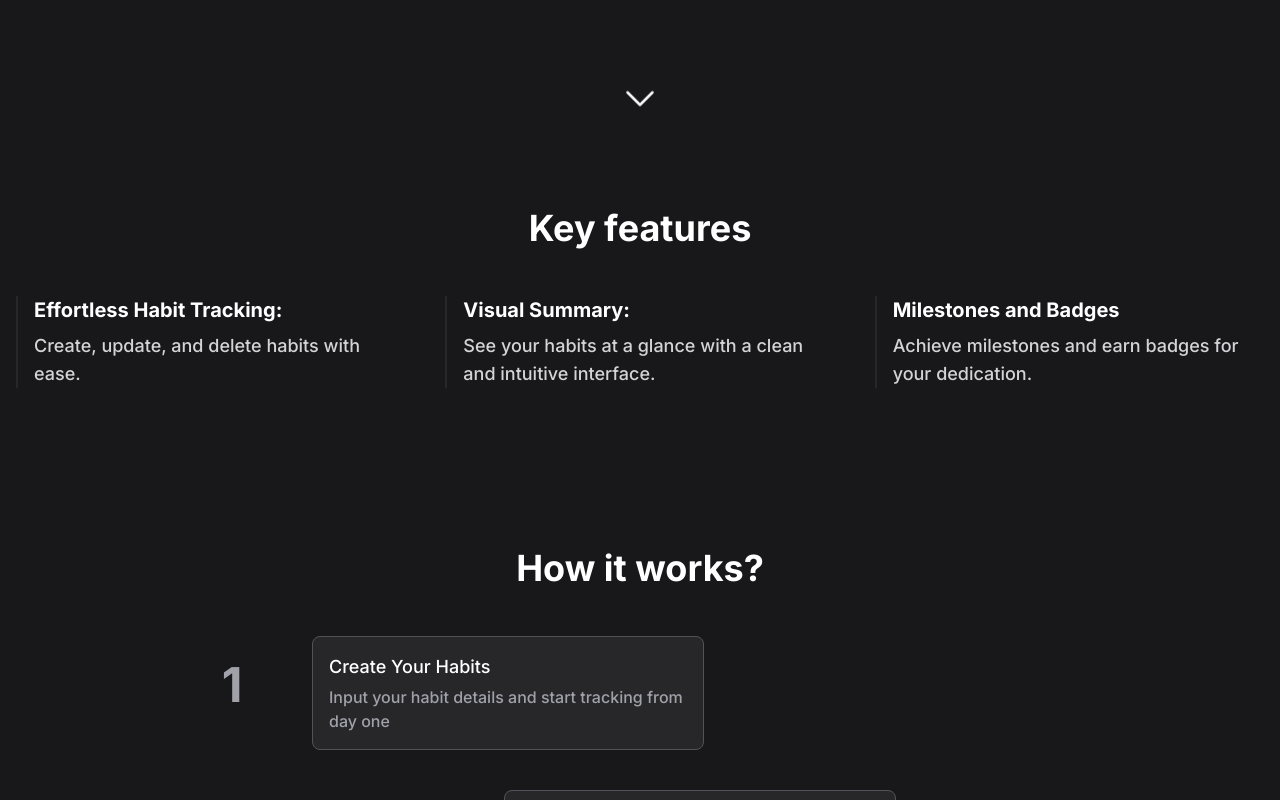
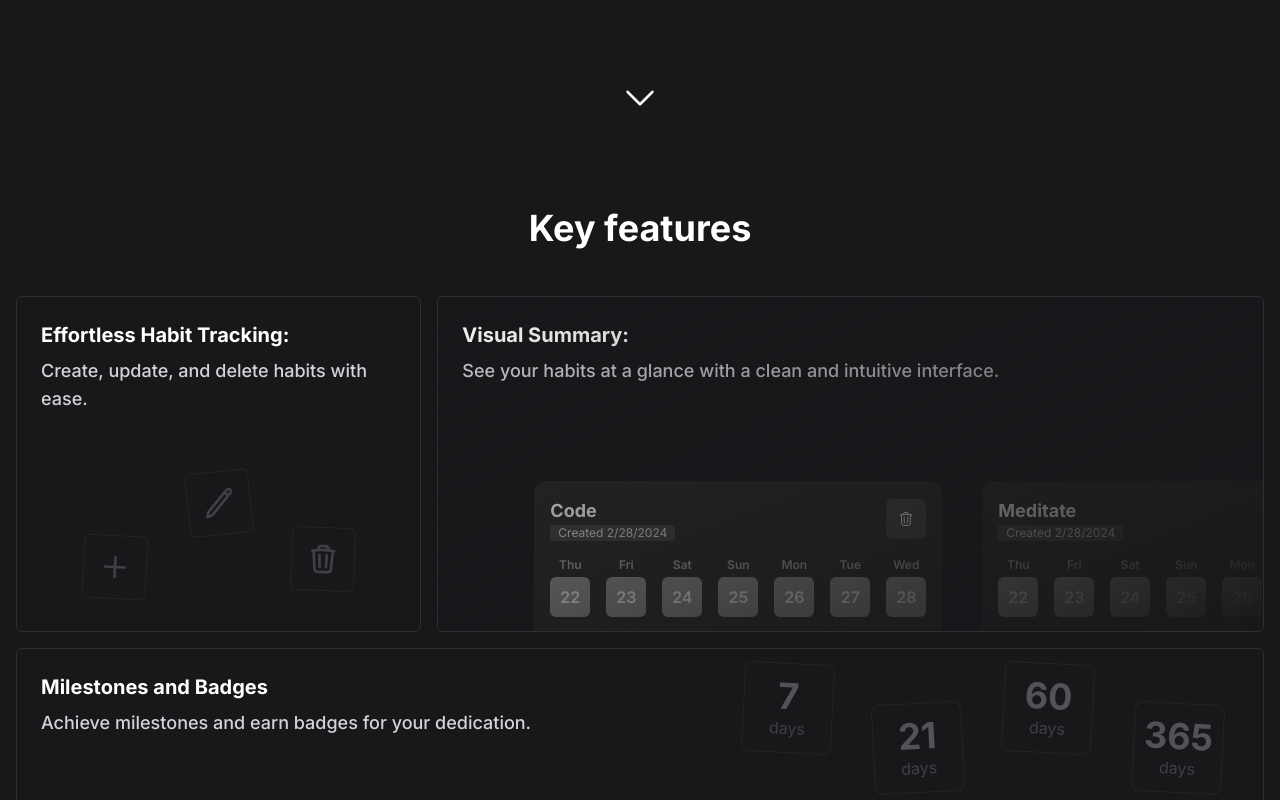
Before and after one commit to GuidoCarda/doguihabits, a React (Vite) app: page / in a window 1280 px wide. Shown: the part 600-1400 px from the top of the page. Built offline with nearby package versions, Linux system fonts and the light colour scheme; no server answers.

Commit message:
add bento grid on landing page to showcase main features

```diff
--- a/src/pages/Landing.jsx
+++ b/src/pages/Landing.jsx
@@ -1,8 +1,19 @@
-import { ChevronDownIcon, HeartIcon } from "@heroicons/react/24/outline";
-import { cn } from "../utils";
+import {
+  CheckBadgeIcon,
+  ChevronDownIcon,
+  FireIcon,
+  HeartIcon,
+  PencilIcon,
+  PlusIcon,
+  TrashIcon,
+} from "@heroicons/react/24/outline";
+import { cn, getPast7Days, getWeekDayString, nextState } from "../utils";
 import { Link } from "react-router-dom";
 import { useAuth } from "../context/AuthContext";
 import { motion } from "framer-motion";
+import { IconButton } from "../components/Buttons";
+import { useState } from "react";
+import { ENTRY_STATE } from "../constants";
 
 const Landing = () => {
   return (
@@ -108,39 +119,247 @@ const Hero = () => {
 
 const Features = () => {
   return (
-    <section id="features" className="py-10 md:py-20">
-      <h2 className="text-4xl font-bold text-white  text-center mb-12">
+    <>
+      <h2 className="text-4xl font-bold text-white mt-20  text-center mb-12">
         Key features
       </h2>
-      <div className="grid md:grid-cols-2 lg:grid-cols-3 gap-10">
-        <div className="border-l-2 border-zinc-800 pl-4">
+      <section className="grid grid-cols-1 md:grid-cols-2 lg:grid-cols-3 gap-4 grid-rows-3 mb-20">
+        {/* Feature card 1 */}
+        <div className="relative group md:row-span-2 w-full h-80 md:h-full p-6 hover:border-white/20 transition-colors duration-200 border border-white/10  rounded-md ">
           <h3 className="text-white text-xl font-bold mb-2">
             Effortless Habit Tracking:{" "}
           </h3>
           <p className="text-zinc-300 text-lg font-medium">
             Create, update, and delete habits with ease.
           </p>
+
+          <div className="absolute bottom-20  border-white/5 w-[calc(100%-_3rem)] flex items-start justify-center gap-10 px-4 ">
+            <div className="border bg-zinc-900 border-white/5 rounded z-10 py-1 px-2 absolute flex gap-4 justify-center group-hover:-translate-y-12 group-hover:opacity-100 opacity-0  transition-all duration-300 delay-200 ">
+              <span className="text-sm block text-transparent group-hover:text-zinc-500 transition-colors select-none ">
+                Coding
+              </span>
+              <span className="text-sm block  text-transparent group-hover:text-zinc-500 transition-colors select-none ">
+                Reading
+              </span>
+              <span className="text-sm block text-transparent group-hover:text-zinc-500 transition-colors select-none ">
+                Studying
+              </span>
+              <span className="text-sm block  text-transparent group-hover:text-zinc-500 transition-colors select-none ">
+                Meditating
+              </span>
+            </div>
+
+            <span className="group/action grid translate-y-12 rotate-3 group-hover:rotate-0 group-hover:translate-y-0 place-content-center group-hover:text-zinc-100 hover:border-emerald-500/50 group-hover:bg-zinc-800 transition-all duration-500 text-zinc-700 border border-white/5  rounded-md h-16 w-16">
+              <span className="absolute w-px h-6 -z-10 -top-6 opacity-0 place-self-center bg-emerald-500/50 transition-colors delay-200 group-hover/action:opacity-100" />
+              <PlusIcon className="h-8 w-8" strokeWidth={2} />
+            </span>
+            <span className="group/action grid -translate-y-4 -rotate-6 group-hover:rotate-0 group-hover:translate-y-0 place-content-center group-hover:text-zinc-100 hover:border-emerald-500/50 group-hover:bg-zinc-800 transition-all duration-500 text-zinc-700 border border-white/5  rounded-md h-16 w-16">
+              <span className="absolute w-px h-6 -z-10 -top-6 opacity-0 place-self-center bg-emerald-500/50 transition-colors delay-200 group-hover/action:opacity-100" />
+              <PencilIcon className="h-8 w-8" strokeWidth={2} />
+            </span>
+            <span className="group/action grid translate-y-10 rotate-2 group-hover:rotate-0 group-hover:translate-y-0 place-content-center group-hover:text-zinc-100  hover:border-emerald-500/50  group-hover:bg-zinc-800 transition-all duration-500 text-zinc-700 border border-white/5  rounded-md h-16 w-16">
+              <span className="absolute w-px h-6 -z-10 -top-6 opacity-0 place-self-center bg-emerald-500/50 transition-colors delay-200 group-hover/action:opacity-100 " />
+              <TrashIcon className="h-8 w-8" strokeWidth={2} />
+            </span>
+          </div>
         </div>
-        <div className="border-l-2 border-zinc-800 pl-4">
+        {/* Feature card 2 */}
+        <div className="relative group md:row-span-2 w-full h-80 md:col-span-2 md:h-full  p-6 overflow-hidden  hover:border-white/20 transition-colors duration-200 border border-white/10  rounded-md ">
           <h3 className="text-white text-xl font-bold mb-2">
             Visual Summary:{" "}
           </h3>
-          <p className="text-zinc-300 text-lg font-medium">
+          <p className="text-zinc-300 z-10 text-lg font-medium">
             See your habits at a glance with a clean and intuitive interface.
           </p>
+          <div className="absolute h-full w-full z-10 inset-0 bg-gradient-to-tl  pointer-events-none transtion-all duration-500 from-zinc-900 to-transparent group-hover:opacity-0"></div>
+          <div
+            className={
+              "absolute bottom-0 right-0 flex gap-10 translate-y-10 translate-x-16  group-hover:translate-y-4 md:translate-y-10 md:translate-x-24  md:group-hover:-translate-y-4 md:group-hover:translate-x-10 transition-transform duration-500"
+            }
+          >
+            <WeekView
+              habitTitle={"Code"}
+              className={
+                "flex-shrink-0 grayscale max-w-max  group-hover:grayscale-0 transition-colors"
+              }
+            />
+            <WeekView
+              habitTitle={"meditate"}
+              className={
+                "flex-shrink-0 grayscale max-w-max  group-hover:grayscale-0 transition-colors"
+              }
+            />
+          </div>
         </div>
-        <div className="border-l-2 border-zinc-800 pl-4">
+        {/* Feature card 3 */}
+        <div className="relative group md:col-span-3 w-full h-80 sm:h-40  p-6  overflow-hidden  hover:border-white/20 transition-colors duration-200 border  border-white/10   rounded-md ">
           <h3 className="text-white text-xl font-bold mb-2">
             Milestones and Badges
           </h3>
           <p className="text-zinc-300 text-lg font-medium">
             Achieve milestones and earn badges for your dedication.
           </p>
+          <div className="-z-10 absolute flex items-center w-full bottom-10 justify-between mx-auto sm:w-auto sm:gap-10 sm:mx-0 sm:inset-y-0 sm:right-10">
+            <Badge
+              milestone={7}
+              className={
+                "-translate-y-5 rotate-3  group-hover:translate-y-0 group-hover:rotate-0"
+              }
+            />
+            <Badge
+              milestone={21}
+              className={
+                "translate-y-5 -rotate-3 group-hover:delay-75 group-hover:translate-y-0 group-hover:rotate-0"
+              }
+            />
+            <Badge
+              milestone={60}
+              className={
+                "-translate-y-5 rotate-3 group-hover:delay-100  group-hover:translate-y-0 group-hover:rotate-0"
+              }
+            />
+            <Badge
+              milestone={365}
+              className={
+                "translate-y-5 rotate-3  group-hover:delay-150 group-hover:translate-y-0 group-hover:rotate-0"
+              }
+            />
+          </div>
+        </div>
+      </section>
+    </>
+  );
+};
+
+const Badge = ({ className, milestone }) => {
+  return (
+    <div
+      className={cn(
+        " bg-transparent border border-white/5 text-center group-hover:bg-zinc-800 h-[90px] w-[90px] rounded-lg  grid content-center transition-color duration-500 flex-shrink-0",
+        className
+      )}
+    >
+      <span
+        className={cn(
+          "block text-4xl font-bold group-hover:text-emerald-500 text-zinc-600"
+        )}
+      >
+        {milestone}
+      </span>
+      <span className={cn("block group-hover:text-zinc-400 text-zinc-700")}>
+        days
+      </span>
+    </div>
+  );
+};
+
+function WeekView({ habitTitle, className }) {
+  const [week, setWeek] = useState(() =>
+    getPast7Days().map((date) => {
+      const state =
+        Math.random * 1 < 0.3 ? ENTRY_STATE.pending : ENTRY_STATE.completed;
+
+      return { date, state };
+    })
+  );
+
+  const currentStreak = week.reduce(
+    (acum, val) => (val.state === ENTRY_STATE.completed ? (acum += 1) : acum),
+    0
+  );
+
+  const completionPercentage = Math.round((currentStreak * 100) / 7);
+
+  return (
+    <motion.div
+      layout="preserve-aspect"
+      initial={{ opacity: 0 }}
+      animate={{ opacity: 1 }}
+      className={cn(
+        "bg-zinc-800 rounded-xl text-neutral-100 space-y-4 w-full mx-auto select-none",
+        "md:max-w-max md:mx-0",
+        className
+      )}
+    >
+      <div className="flex px-4 pt-4 items-center justify-between gap-4">
+        <div>
+          <span className="block font-bold text-lg capitalize">
+            {habitTitle}
+          </span>
+          <span className="text-xs  bg-zinc-700 text-zinc-300   h-4 leading-2 grid place-items-center px-2 rounded-sm">
+            Created {new Date().toLocaleDateString()}
+          </span>
+        </div>
+        <IconButton
+          aria-label="delete habit"
+          className={
+            "group/delete hover:bg-red-700/30 bg-zinc-700 flex-shrink-0"
+          }
+        >
+          <TrashIcon className="h-4 transition-transform group-hover/delete:text-red-500 group-hover/delete:scale-110" />
+        </IconButton>
+      </div>
+
+      <div className="grid grid-cols-7 gap-4 px-4">
+        {week
+          .sort((a, b) => a.date - b.date)
+          .map(({ date, state }, index) => {
+            return (
+              <div key={`day-${index}`}>
+                <span className="block text-xs w-10 text-center font-semibold text-zinc-400 pb-1">
+                  {getWeekDayString(date.getDay()).slice(0, 3)}
+                </span>
+                <button
+                  aria-label="toggle habit state"
+                  onClick={() => {
+                    setWeek((prev) =>
+                      prev.map((entry) =>
+                        entry.date.getDate() === date.getDate()
+                          ? { ...entry, state: nextState(state) }
+                          : entry
+                      )
+                    );
+                  }}
+                  className={cn(
+                    "rounded-md h-10 w-10 font-semibold border-2 border-transparent transition-colors duration-300",
+                    {
+                      "bg-success": state === ENTRY_STATE.completed,
+                      "bg-failed": state === ENTRY_STATE.failed,
+                      "bg-zinc-700":
+                        state !== ENTRY_STATE.failed &&
+                        state !== ENTRY_STATE.completed,
+                    },
+                    "outline-none enabled:hover:border-white/30 focus:ring-2 focus:ring-white/20",
+                    "disabled:cursor-not-allowed disabled:text-white/30 disabled:bg-transparent"
+                  )}
+                >
+                  {date.getDate()}
+                </button>
+              </div>
+            );
+          })}
+      </div>
+
+      <div className="border-t-2 px-4 pb-2 pt-2  text-zinc-400  border-zinc-700 flex gap-2">
+        <div className="flex  items-center gap-1">
+          <FireIcon className="h-5 w-5 stroke-red-500" strokeWidth="2" />
+          <span className="text-sm   font-semibold select-none">
+            {currentStreak}
+          </span>
+        </div>
+        <div className="flex group items-center gap-1 ">
+          <CheckBadgeIcon
+            className="h-5 w-5 stroke-emerald-500"
+            strokeWidth="2"
+          />
+          <span className="text-sm  font-semibold select-none">
+            {completionPercentage}%
+          </span>
         </div>
       </div>
-    </section>
+    </motion.div>
   );
-};
+}
 
 const Layout = () => {
   return <div></div>;
```
